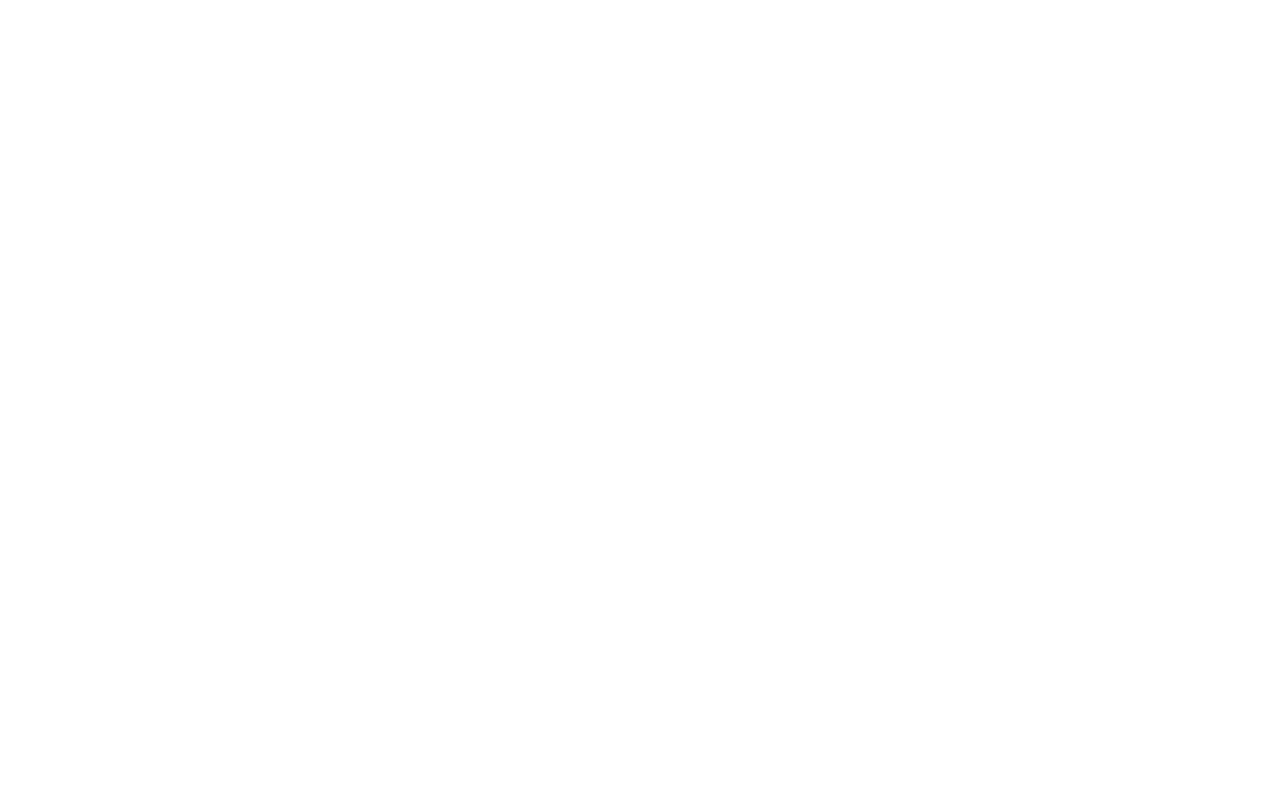
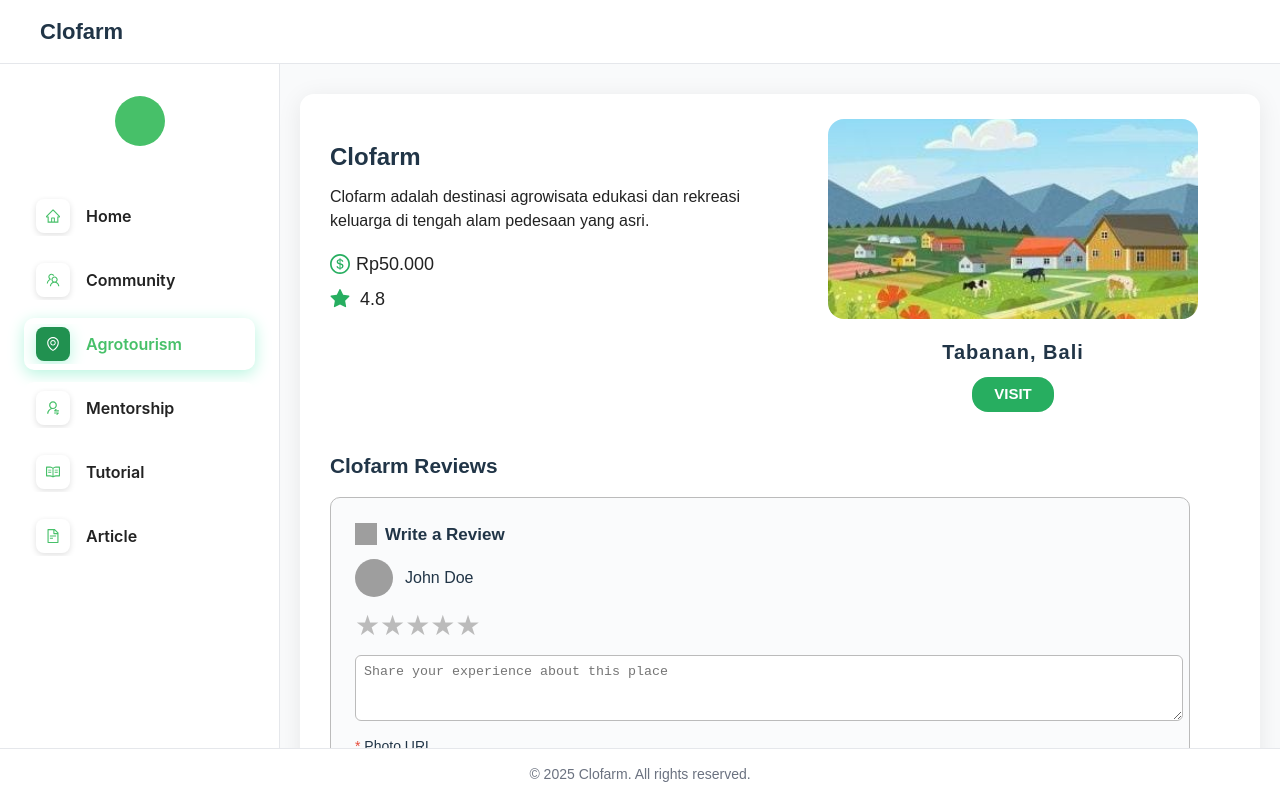
Before and after one commit to caturaprillia/clofarm-project, a React app in the folder react-clofarm/: page /agrotourism/1 in a window 1280 px wide. Before the commit this address had no page. Built offline with nearby package versions, Linux system fonts and the light colour scheme; grey boxes are pictures that could not be loaded; the HTML template or start-up script is replaced by a standard one.

Commit message:
agrotourism

```diff
--- a/react-clofarm/src/App.jsx
+++ b/react-clofarm/src/App.jsx
@@ -24,6 +24,7 @@
         <Route path="/tutorial" element={<Tutorial />} />
         <Route path="/article" element={<Article />} />
         <Route path="/agrotourism" element={<Agrotourism />} />
+        <Route path="/agrotourism/:id" element={<Agrotourism />} />
         <Route path="/community" element={<Community />} />
         <Route path="/mentorship" element={<Mentorship />} />
         <Route path="/mentorship/:id" element={<MentorshipDetail />} />
--- a/react-clofarm/src/pages/Agrotourism/index.jsx
+++ b/react-clofarm/src/pages/Agrotourism/index.jsx
@@ -1,13 +1,55 @@
 import React, { useState } from "react";
-import { SearchOutlined, EnvironmentOutlined, DollarCircleOutlined } from "@ant-design/icons";
+import { useNavigate, useParams } from "react-router-dom";
+import { SearchOutlined, EnvironmentOutlined, DollarCircleOutlined, StarFilled } from "@ant-design/icons";
 import dumpict from "../../assets/images/dumpict.jpg";
+import { notification } from "antd";
 
 // Data Dummy
 const dummyData = [
-    { id: 1, name: "Clofarm", location: "Desa Beraban, Kec. Kediri", price: "Rp50.000", image: dumpict },
-    { id: 2, name: "Jatiluwih Rice Terraces", location: "Desa Jatiluwih, Kec. Penebel", price: "Rp40.000", image: dumpict },
-    { id: 3, name: "Tegalalang Farm", location: "Jl. Raya Tegallalang, Gianyar", price: "Rp25.000", image: dumpict },
-    { id: 4, name: "Big Tree Farms Bamboo", location: "Desa Sibang Kaja, Abiansemal", price: "Rp75.000", image: dumpict },
+    {
+        id: 1,
+        name: "Clofarm",
+        city: "Tabanan",
+        province: "Bali",
+        price: "Rp50.000",
+        image: dumpict,
+        description: "Clofarm adalah destinasi agrowisata edukasi dan rekreasi keluarga di tengah alam pedesaan yang asri.",
+        rating: 4.8,
+        gmaps: "https://maps.google.com/?q=Desa+Beraban+Kediri",
+    },
+    {
+        id: 2,
+        name: "Jatiluwih Rice Terraces",
+        city: "Jatiluwih",
+        province: "Bali",
+        price: "Rp40.000",
+        image: dumpict,
+        description: "Jatiluwih menawarkan pemandangan sawah terasering yang menakjubkan dan udara sejuk pegunungan.",
+        rating: 4.7,
+        gmaps: "https://maps.google.com/?q=Jatiluwih+Penebel",
+    },
+    {
+        id: 3,
+        name: "Tegalalang Farm",
+        city: "Gianyar",
+        province: "Bali",
+        price: "Rp25.000",
+        image: dumpict,
+        description: "Tegalalang Farm cocok untuk wisata keluarga dan edukasi pertanian modern di Bali.",
+        rating: 4.6,
+        gmaps: "https://maps.google.com/?q=Tegalalang+Gianyar",
+    },
+    {
+        id: 4,
+        name: "Big Tree Farms Bamboo",
+        city: "Abiansemal",
+        province: "Bali",
+        price: "Rp75.000",
+        image: dumpict,
+        description: "Wisata pertanian organik dengan arsitektur bambu terbesar di dunia.",
+        rating: 4.9,
+        gmaps: "https://maps.google.com/?q=Sibang+Kaja+Abiansemal",
+    },
 ];
 
 // Objek Styles dipindahkan ke atas agar bisa diakses
@@ -28,13 +70,14 @@
     boxShadow: "0 4px 24px 0 rgba(0,0,0,0.08)",
   },
   title: {
-    margin: "0 0 24px 0",
-    color: "#111827",
     fontSize: "2.1rem",
     fontWeight: 700,
+    marginBottom: 32,
+    letterSpacing: 1,
   },
   // Search Bar
   searchWrapper: {
+    marginBottom: 32,
     display: "flex",
     alignItems: "center",
     background: "#fff",
@@ -42,17 +85,20 @@
     borderRadius: "8px",
     padding: "0 16px",
     height: "48px",
-    marginBottom: "32px",
+    boxShadow: "none",
     transition: "border-color 0.2s, box-shadow 0.2s",
+    maxWidth: 1000,
+    width: "100%",
   },
   searchWrapperHover: {
-    borderColor: "#27ae60",
-    boxShadow: "0 0 0 3px rgba(39, 174, 96, 0.2)",
+    border: `2px solid #27ae60`,
+    boxShadow: "0 0 0 2px #bfe4ce",
   },
   searchIcon: {
-    fontSize: 20,
-    color: "#9ca3af",
-    marginRight: 12,
+    fontSize: 22,
+    color: "#b0b7c3",
+    marginRight: 10,
+    transition: "color 0.2s",
   },
   searchIconHover: {
     color: "#27ae60",
@@ -60,51 +106,52 @@
   searchInput: {
     width: "100%",
     height: "100%",
+    padding: 0,
     fontSize: "16px",
     border: "none",
     outline: "none",
     background: "transparent",
+    margin: 0,
   },
   // Grid & Card
   grid: {
     display: "grid",
-    gridTemplateColumns: "repeat(auto-fill, minmax(280px, 1fr))",
-    gap: "32px",
+    gridTemplateColumns: "repeat(4, 1fr)",
+    gap: "25px",
+    marginTop: 10,
+    width: "100%",
   },
   card: {
     background: "#fff",
     border: "1px solid #e5e7eb",
     boxShadow: "0 1px 3px 0 rgba(0,0,0,0.05)",
     borderRadius: "12px",
-    overflow: "hidden",
     display: "flex",
     flexDirection: "column",
   },
   cardImage: {
     width: "100%",
-    height: 180,
+    height: 160,
     objectFit: "cover",
+    borderTopLeftRadius: 12,
+    borderTopRightRadius: 12,
   },
   cardContent: {
-    padding: "16px",
-    flex: 1,
-    display: "flex",
-    flexDirection: "column",
-    gap: "8px",
+    padding: "15px",
   },
   cardTitle: {
-    margin: 0,
-    fontSize: "1.1rem",
-    fontWeight: 700,
+    margin: "0 0 8px 0",
+    fontSize: "16px",
+    fontWeight: 600,
     color: "#111827",
   },
   cardInfo: {
-    margin: 0,
-    fontSize: "0.9rem",
+    fontSize: "14px",
     color: "#6b7280",
+    marginBottom: 4,
     display: "flex",
     alignItems: "center",
-    gap: 8,
+    gap: 6,
   },
   cardPrice: {
     color: "#059669",
@@ -113,32 +160,154 @@
 };
 
 // Komponen Card
-const AgrotourismCard = ({ image, name, location, price }) => (
-  <div style={styles.card}>
+const AgrotourismCard = ({ image, name, city, province, price, onClick }) => (
+  <div style={styles.card} onClick={onClick} tabIndex={0} role="button">
     <img src={image} alt={name} style={styles.cardImage} />
     <div style={styles.cardContent}>
       <h3 style={styles.cardTitle}>{name}</h3>
       <div style={styles.cardInfo}>
-        <EnvironmentOutlined /> {location}
+        <EnvironmentOutlined style={{ color: "#059669" }} /> {city}, {province}
       </div>
-      <div style={{...styles.cardInfo, ...styles.cardPrice}}>
-        <DollarCircleOutlined /> {price}
+      <div style={{ ...styles.cardInfo, color: "#6b7280" }}>
+        <DollarCircleOutlined style={{ color: "#059669" }} /> {price}
       </div>
     </div>
   </div>
 );
 
-// Komponen Halaman Utama
-const Agrotourism = () => {
+const DUMMY_USER = {
+  username: "John Doe",
+  profilePic: "https://i.pravatar.cc/100",
+};
+
+function StarRating({ value, onChange }) {
+  return (
+    <div style={{ fontSize: 28, color: "#bbb", marginBottom: 8, cursor: "pointer" }}>
+      {[1, 2, 3, 4, 5].map((star) => (
+        <span
+          key={star}
+          style={{ color: star <= value ? "#27ae60" : "#bbb", transition: "color 0.2s" }}
+          onClick={() => onChange(star)}
+          onMouseOver={e => e.target.style.cursor = 'pointer'}
+        >
+          ★
+        </span>
+      ))}
+    </div>
+  );
+}
+
+const MainCard = ({ children }) => (
+  <div style={{
+    padding: "25px 30px",
+    borderRadius: "14px",
+    margin: "0 auto 30px auto",
+    maxWidth: "1200px",
+    boxSizing: "border-box",
+    background: "#fff",
+    boxShadow: "0 4px 24px 0 rgba(0,0,0,0.08)",
+  }}>
+    {children}
+  </div>
+);
+
+function AgrotourismDetail() {
+  const { id } = useParams();
+  const data = dummyData.find((item) => String(item.id) === String(id));
+  const [rating, setRating] = React.useState(0);
+  const [review, setReview] = React.useState("");
+  const [photoURL, setPhotoURL] = React.useState("");
+
+  if (!data) return <MainCard><div>Agrotourism not found.</div></MainCard>;
+
+  const handleCancel = () => {
+    setRating(0);
+    setReview("");
+    setPhotoURL("");
+  };
+
+  const handleSubmit = (e) => {
+    e.preventDefault();
+    if (!rating || !review.trim() || !photoURL.trim()) {
+      notification.error({ message: "Please complete all fields!" });
+      return;
+    }
+    notification.success({ message: "Review submitted successfully!" });
+    setRating(0);
+    setReview("");
+    setPhotoURL("");
+  };
+
+  return (
+    <MainCard>
+      <div style={{ display: "flex", flexWrap: "wrap", gap: 32, alignItems: "flex-start" }}>
+        <div style={{ flex: 1, minWidth: 260 }}>
+          <h2 style={{ fontSize: "1.5rem", fontWeight: 700, marginBottom: 10 }}>{data.name}</h2>
+          <div style={{ color: "#222", fontSize: 16, marginBottom: 18 }}>
+            <div>{data.description}</div>
+          </div>
+          <div style={{ display: "flex", alignItems: "center", gap: 18, marginBottom: 8 }}>
+            <span style={{ display: "flex", alignItems: "center", gap: 6, fontSize: 18 }}>
+              <DollarCircleOutlined style={{ color: "#27ae60", fontSize: 20 }} />
+              <span style={{ fontWeight: 500, fontSize: 18, color: "#222" }}>{data.price}</span>
+            </span>
+          </div>
+          <div style={{ display: "flex", alignItems: "center", gap: 10, marginBottom: 8 }}>
+            <StarFilled style={{ color: "#27ae60", fontSize: 20 }} />
+            <span style={{ fontWeight: 500, fontSize: 18, color: "#222" }}>{data.rating}</span>
+          </div>
+        </div>
+        <div style={{ flex: 1, minWidth: 320, display: "flex", flexDirection: "column", alignItems: "center" }}>
+          <img src={data.image} alt={data.name} style={{ width: 370, height: 200, objectFit: "cover", borderRadius: 16, marginBottom: 10 }} />
+          <div style={{ fontWeight: 600, fontSize: 20, letterSpacing: 1, textAlign: "center", marginTop: 8 }}>{data.city}, {data.province}</div>
+          <a href={data.gmaps} target="_blank" rel="noopener noreferrer" style={{
+            marginTop: 10,
+            background: "#27ae60",
+            color: "#fff",
+            border: "none",
+            borderRadius: 16,
+            padding: "6px 22px",
+            fontWeight: 600,
+            fontSize: 15,
+            cursor: "pointer",
+            textDecoration: "none",
+            display: "inline-block",
+            textAlign: "center"
+          }}>VISIT</a>
+        </div>
+      </div>
+      <h2 style={{ fontSize: "1.3rem", fontWeight: 700, margin: "38px 0 16px 0" }}>{data.name} Reviews</h2>
+      <form onSubmit={handleSubmit} style={{ border: "1px solid #bbb", borderRadius: 10, padding: 24, background: "#fafbfc", position: "relative", width: "90%" }}>
+        <div style={{ fontWeight: 600, fontSize: 17, marginBottom: 12, display: "flex", alignItems: "center", gap: 8 }}>
+          <img src="https://img.icons8.com/ios-filled/24/27ae60/feedback.png" alt="review" style={{ width: 22, height: 22 }} />
+          Write a Review
+        </div>
+        <div style={{ display: "flex", alignItems: "center", gap: 12, marginBottom: 8 }}>
+          <img src={DUMMY_USER.profilePic} alt="profile" style={{ width: 38, height: 38, borderRadius: "50%", objectFit: "cover" }} />
+          <span style={{ fontWeight: 500 }}>{DUMMY_USER.username}</span>
+        </div>
+        <StarRating value={rating} onChange={setRating} />
+        <textarea placeholder="Share your experience about this place" style={{ width: "100%", minHeight: 48, borderRadius: 6, border: "1px solid #bbb", padding: 8, marginBottom: 8, resize: "vertical" }} value={review} onChange={e => setReview(e.target.value)} />
+        <div style={{ fontSize: 14, marginBottom: 4 }}><span style={{ color: "#e74c3c" }}>*</span> Photo URL</div>
+        <input type="text" placeholder="https://your-photo-url.com" style={{ marginBottom: 12, width: "100%", borderRadius: 6, border: "1px solid #bbb", padding: 6 }} value={photoURL} onChange={e => setPhotoURL(e.target.value)} />
+        <div style={{ display: "flex", justifyContent: "flex-end", gap: 10 }}>
+          <button type="button" onClick={handleCancel} style={{ background: "none", border: "none", color: "#888", fontWeight: 500, fontSize: 15, cursor: "pointer" }}>Cancel</button>
+          <button type="submit" style={{ background: "#27ae60", color: "#fff", border: "none", borderRadius: 16, padding: "6px 22px", fontWeight: 600, fontSize: 15, cursor: "pointer" }}>Submit</button>
+        </div>
+      </form>
+    </MainCard>
+  );
+}
+
+function AgrotourismList() {
   const [search, setSearch] = useState("");
   const [searchHover, setSearchHover] = useState(false);
+  const navigate = useNavigate();
   const filteredData = dummyData.filter((item) =>
     item.name.toLowerCase().includes(search.toLowerCase())
   );
-
   return (
-    <div style={styles.pageWrapper}>
-      <div style={styles.container}>
+    <MainCard>
       <h1 style={styles.title}>Agrotourism</h1>
       <div
         style={{ ...styles.searchWrapper, ...(searchHover ? styles.searchWrapperHover : {}) }}
@@ -158,12 +327,18 @@
       </div>
       <div style={styles.grid}>
         {filteredData.map((item) => (
-            <AgrotourismCard key={item.id} {...item} />
+          <AgrotourismCard key={item.id} {...item} onClick={() => navigate(`/agrotourism/${item.id}`)} />
         ))}
       </div>
-      </div>
-    </div>
+    </MainCard>
   );
-};
+}
 
-export default Agrotourism;
+export default function Agrotourism() {
+  const params = useParams();
+  // Jika ada id di URL, tampilkan detail, jika tidak tampilkan daftar
+  if (params.id) {
+    return <AgrotourismDetail />;
+  }
+  return <AgrotourismList />;
+}
--- a/react-clofarm/src/pages/Mentorship/index.jsx
+++ b/react-clofarm/src/pages/Mentorship/index.jsx
@@ -35,18 +35,29 @@
   );
 
   return (
-    <div style={{ padding: "2rem" }}>
-      <h1 style={{ fontWeight: "bold", fontSize: "2.5rem" }}>Mentorship</h1>
+    <div style={{ background: '#f9fafb', minHeight: '100vh', width: '100%' }}>
+      <div style={{
+        background: '#fff',
+        borderRadius: 14,
+        boxShadow: '0 4px 24px 0 rgba(0,0,0,0.08)',
+        padding: '25px 30px',
+        maxWidth: 1200,
+        margin: '0 auto 30px auto',
+        boxSizing: 'border-box',
+      }}>
+        <h1 style={{ fontWeight: 700, fontSize: '2.1rem', marginBottom: 32, letterSpacing: 1 }}>Mentorship</h1>
         <input
           type="text"
           placeholder="Search..."
           style={{
-          width: "100%",
-          padding: "1rem",
-          margin: "1.5rem 0",
-          borderRadius: "10px",
-          border: "1px solid #ccc",
-          fontSize: "1.1rem",
+            maxWidth: 980,
+            width: '100%',
+            padding: '1rem',
+            margin: '0 0 32px 0',
+            borderRadius: '10px',
+            border: '1px solid #ccc',
+            fontSize: '1.1rem',
+            display: 'block',
           }}
           value={search}
           onChange={(e) => setSearch(e.target.value)}
@@ -108,5 +119,6 @@
           ))}
         </div>
       </div>
+    </div>
   );
 }
--- a/react-clofarm/src/pages/Tutorial/index.jsx
+++ b/react-clofarm/src/pages/Tutorial/index.jsx
@@ -1,12 +1,10 @@
-// Nama file: /pages/tutorial/index.jsx atau /components/TutorialPage.jsx
-
 import React from 'react';
 import {
   LogoutOutlined,
   SettingOutlined,
   SearchOutlined,
 } from '@ant-design/icons';
-import cardImg from '../../assets/images/dumpict.jpg'; // Pastikan path gambar ini benar
+import cardImg from '../../assets/images/dumpict.jpg';
 
 
 // --- Data Dummy ---
@@ -32,22 +30,34 @@
 
 // --- Komponen Utama Halaman ---
 export default function TutorialPage() {
-  const doLogout = () => {
-    alert('Tombol Sign Out diklik!');
-  };
   const [searchHover, setSearchHover] = React.useState(false);
 
   return (
-    <>
-      <header style={styles.contentHeader}>
-        <h1>Tutorial</h1>
-      </header>
-
+    <div style={{ background: '#f9fafb', minHeight: '100vh', width: '100%' }}>
+      <div style={{
+        background: '#fff',
+        borderRadius: 14,
+        boxShadow: '0 4px 24px 0 rgba(0,0,0,0.08)',
+        padding: '25px 30px',
+        maxWidth: 1200,
+        margin: '0 auto 30px auto',
+        boxSizing: 'border-box',
+      }}>
+        <h1 style={{ fontSize: '2.1rem', fontWeight: 700, marginBottom: 32, letterSpacing: 1 }}>Tutorial</h1>
         <div
           style={{
-          ...styles.searchInputWrapper,
-          borderColor: searchHover ? '#27ae60' : '#d1d5db',
+            display: 'flex',
+            alignItems: 'center',
+            background: '#fff',
+            border: `2px solid ${searchHover ? '#27ae60' : '#d1d5db'}`,
+            borderRadius: '8px',
+            padding: '0 16px',
+            height: '48px',
+            marginBottom: 32,
+            maxWidth: 980,
+            width: '100%',
             boxShadow: searchHover ? '0 0 0 2px #bfe4ce' : 'none',
+            transition: 'border-color 0.2s, box-shadow 0.2s',
           }}
           onMouseEnter={() => setSearchHover(true)}
           onMouseLeave={() => setSearchHover(false)}
@@ -61,16 +71,25 @@
           <input
             type="text"
             placeholder="Search..."
-          style={{ ...styles.searchInput }}
+            style={{
+              width: '100%',
+              height: '100%',
+              padding: 0,
+              fontSize: '16px',
+              border: 'none',
+              outline: 'none',
+              background: 'transparent',
+              margin: 0,
+            }}
           />
         </div>
-
-      <div style={styles.cardGrid}>
+        <div style={{ ...styles.cardGrid, marginTop: 10 }}>
           {[...mockTutorials, ...mockTutorials].map((tutorial, index) => (
             <TutorialCard key={`${tutorial.id}-${index}`} {...tutorial} />
           ))}
         </div>
-    </>
+      </div>
+    </div>
   );
 }
 
```
Lines whose indentation alone changed are shown as unchanged.
